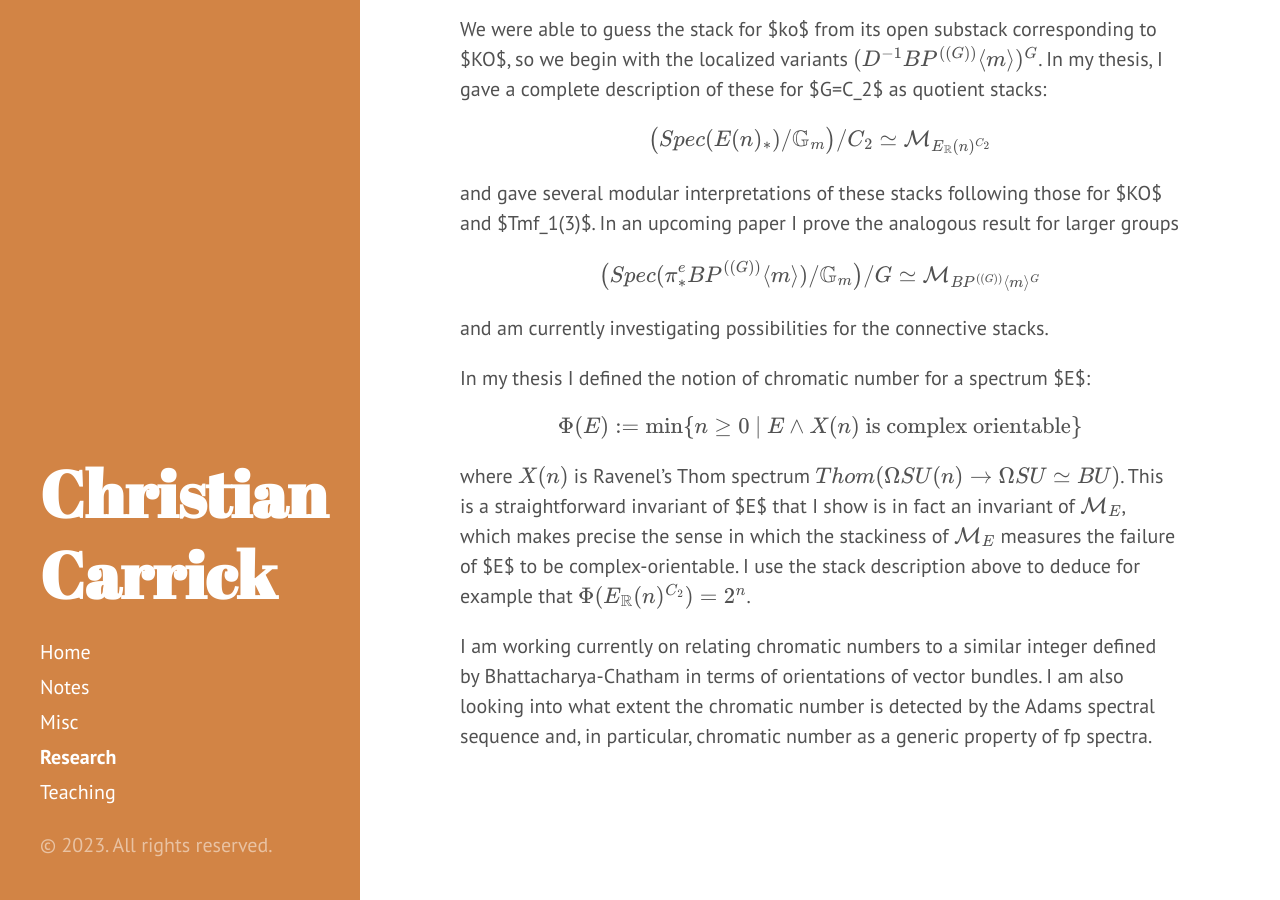
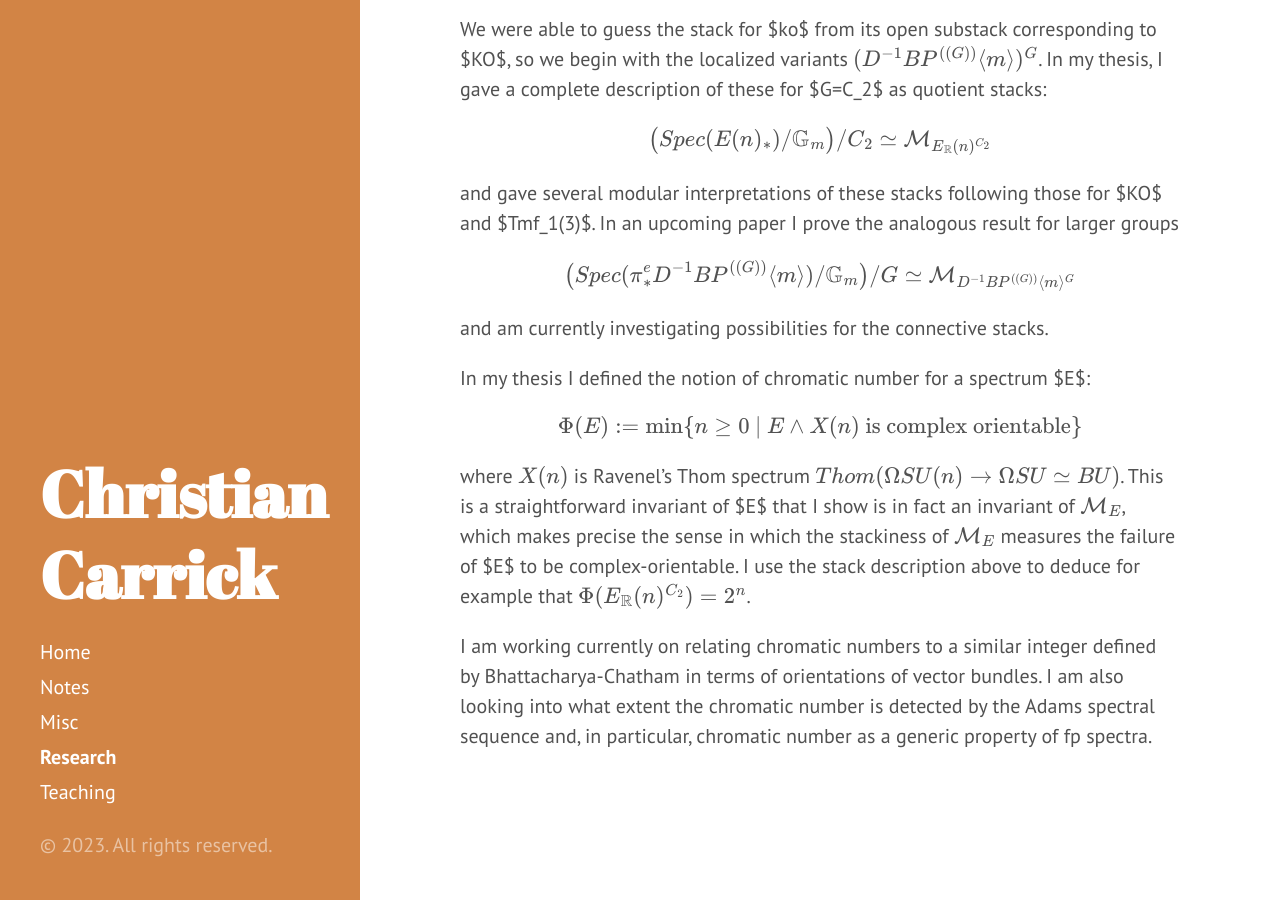
Before and after one commit to carrickchristian/carrickchristian.github.io, a Jekyll site: the page built from research.md, in a window 1280 px wide and 900 px high, scrolled down 8178 px. Built offline with Jekyll 4.4.1, drawn with Linux system fonts in a browser that asks for light colours; formulas are drawn with MathJax 3.

Commit message:
research page new

```diff
--- a/research.md
+++ b/research.md
@@ -155,7 +155,7 @@ $$\big(Spec(E(n)_*)/\mathbb{G}_m\big)/C_2\simeq\mathcal{M}_{E_\mathbb{R}(n)^{C_2
 
 and gave several modular interpretations of these stacks following those for $KO$ and $Tmf_1(3)$. In an upcoming paper I prove the analogous result for larger groups
 
-$$\big(Spec(\pi_*^eBP^{((G))}\langle m\rangle)/\mathbb{G}_m\big)/G\simeq\mathcal{M}_{BP^{((G))}\langle m\rangle^G}$$
+$$\big(Spec(\pi_*^eD^{-1}BP^{((G))}\langle m\rangle)/\mathbb{G}_m\big)/G\simeq\mathcal{M}_{D^{-1}BP^{((G))}\langle m\rangle^G}$$
 
 and am currently investigating possibilities for the connective stacks.
 
```
